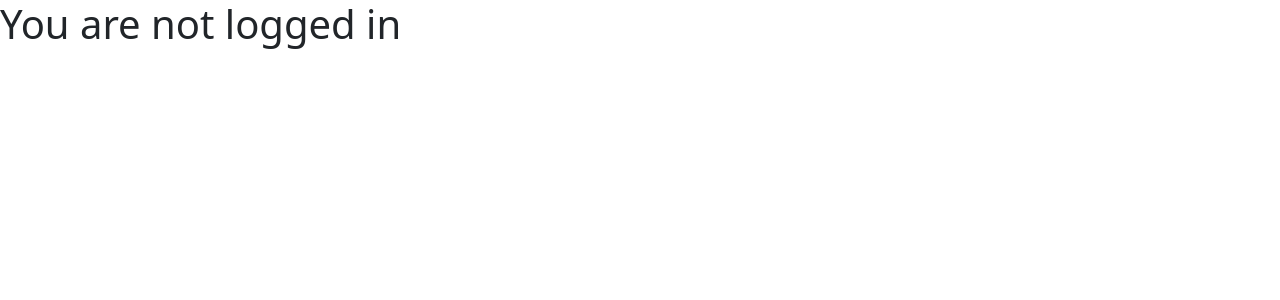
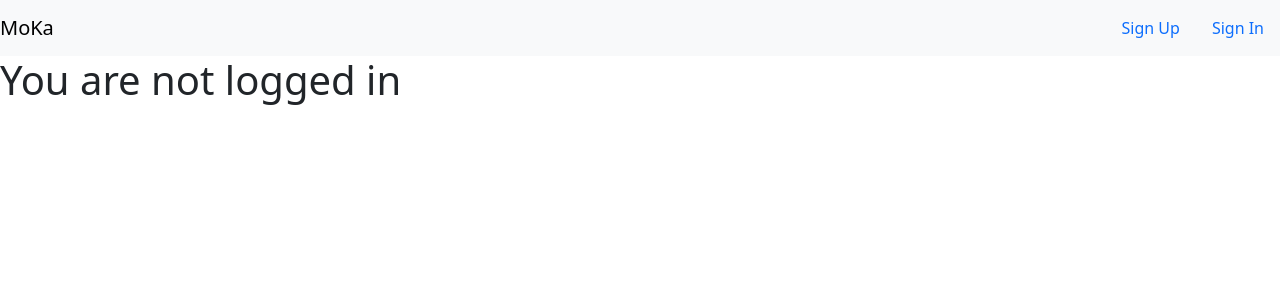
Before and after one commit to mobinkazemi/microservice, a Next.js app in the folder 2.ticketing/client/: page / in a window 1280 px wide. Shown: the top 300 px of the page. Built offline with nearby package versions, Linux system fonts and the light colour scheme; no server answers.

Commit message:
ticket: auth - feat - header implemented

```diff
--- /dev/null
+++ b/2.ticketing/client/components/header.js
@@ -0,0 +1,40 @@
+import Link from "next/link";
+
+const Header = ({ currentUser }) => {
+  const links = [
+    !currentUser && {
+      label: "Sign Up",
+      href: "/auth/signup",
+    },
+    !currentUser && {
+      label: "Sign In",
+      href: "/auth/signin",
+    },
+    currentUser && {
+      label: "Sign Out",
+      href: "/auth/signout",
+    },
+  ]
+    .filter((el) => el)
+    .map(({ label, href }) => {
+      return (
+        <li key={href} className="nav-item">
+          <Link href={href} className="nav-link">
+            {label}
+          </Link>
+        </li>
+      );
+    });
+  return (
+    <nav className="navbar navbar-light bg-light">
+      <Link className="navbar-brand" href="/">
+        MoKa
+      </Link>{" "}
+      <div className="d-flex justify-content-end">
+        <ul className="nav d-flex align-items-center">{links}</ul>
+      </div>
+    </nav>
+  );
+};
+
+export default Header;
--- a/2.ticketing/client/hooks/use-request.js
+++ b/2.ticketing/client/hooks/use-request.js
@@ -1,7 +1,7 @@
 import axios from "axios";
 import { useState } from "react";
 
-export default ({ url, method, body, onSuccess }) => {
+const UseRequest = ({ url, method, body, onSuccess }) => {
   const [errors, setErrors] = useState(null);
 
   const doRequest = async () => {
@@ -33,3 +33,5 @@ export default ({ url, method, body, onSuccess }) => {
 
   return { doRequest, errors };
 };
+
+export default UseRequest;
--- a/2.ticketing/client/pages/_app.js
+++ b/2.ticketing/client/pages/_app.js
@@ -1,5 +1,36 @@
 import "bootstrap/dist/css/bootstrap.css";
 
-export default ({ Component, pageProps }) => {
-  return <Component {...pageProps} />;
+import buildClient from "../api/buildClient";
+import Header from "../components/header";
+
+const AppComponent = ({ Component, pageProps, currentUser }) => {
+  return (
+    <div>
+      {<Header currentUser={currentUser}></Header>}
+
+      <Component {...pageProps} />
+    </div>
+  );
 };
+
+AppComponent.getInitialProps = async (appContext) => {
+  const client = buildClient(appContext.ctx);
+
+  let response = { data: { currentUser: null } };
+  try {
+    response = await client.get("/api/users/current-user");
+  } catch (err) {}
+
+  let pageProps = {};
+
+  if (appContext.Component.getInitialProps) {
+    pageProps = await appContext.Component.getInitialProps(appContext.ctx);
+  }
+
+  return {
+    currentUser: response.data.currentUser,
+    pageProps,
+  };
+};
+
+export default AppComponent;
```
Also changed, not shown: 2.ticketing/client/pages/auth/signout.js (added, +18 -0 lines).
